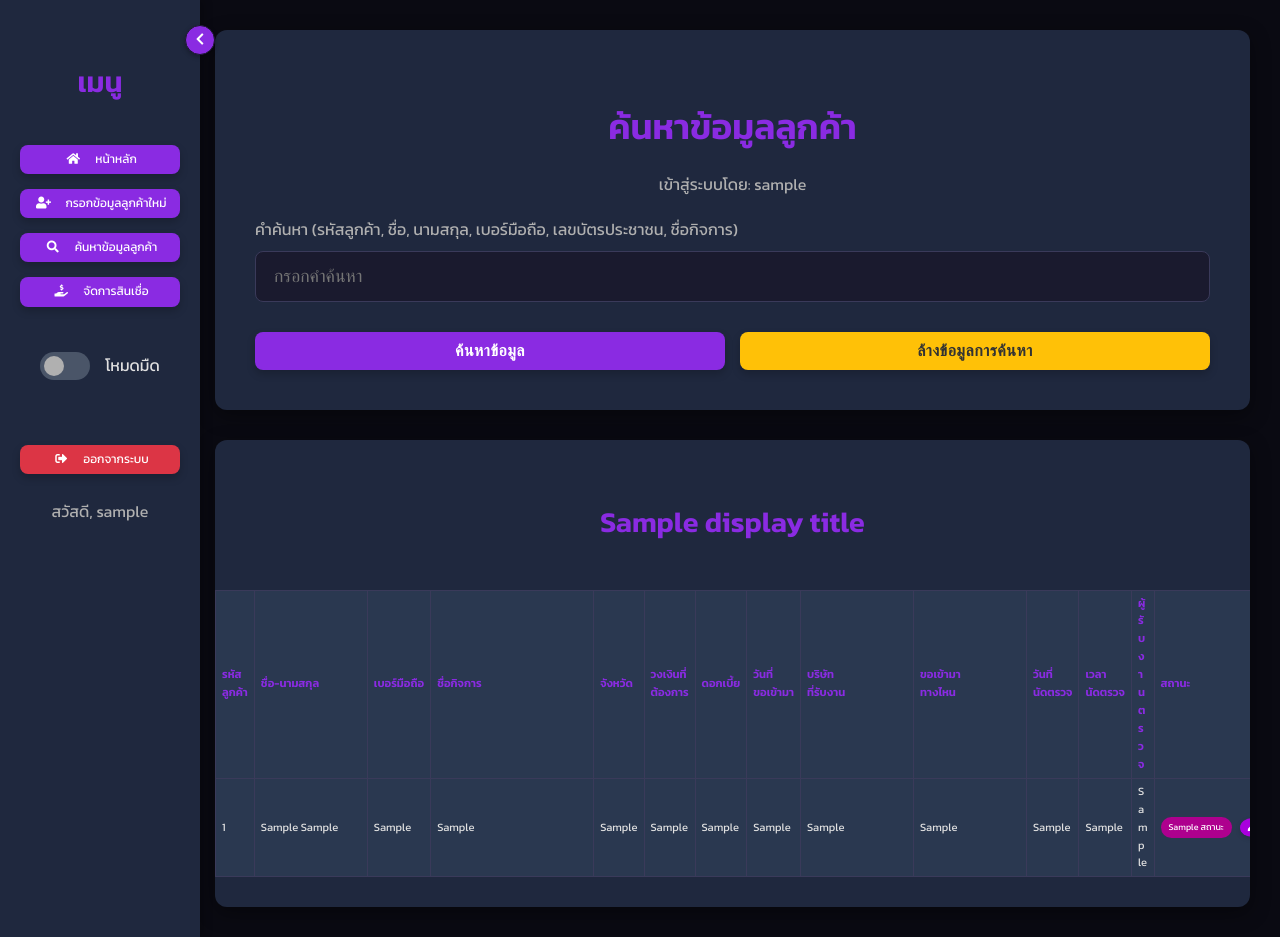
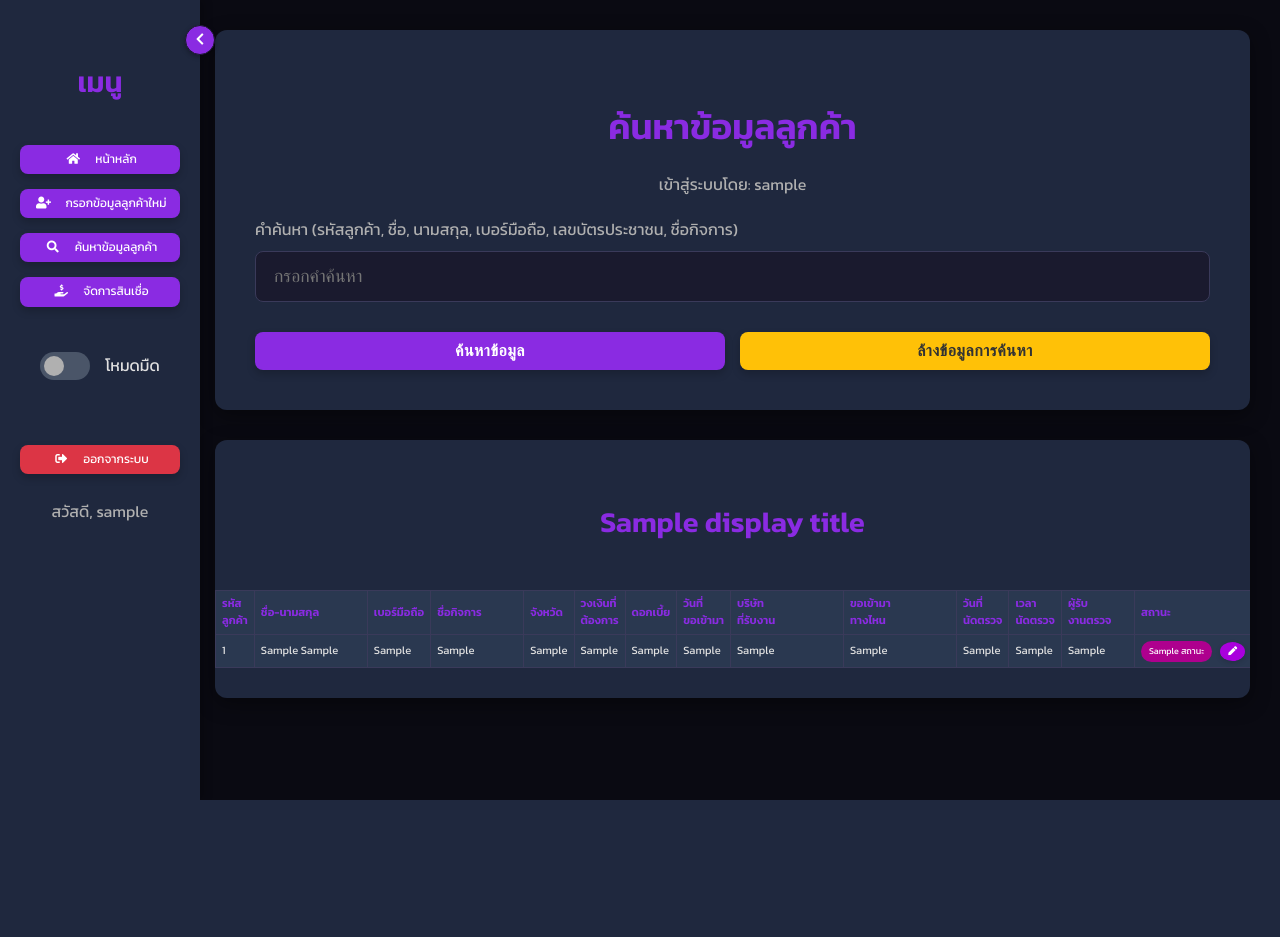
Before and after one commit to khantahome/flask-customer-app, a Flask app: template templates/search_data.html in a window 1280 px wide. After the commit the page ends 800 px from the top, so only its background shows below. Run offline with Flask 3, Linux system fonts and the light colour scheme; the template is opened without the code that fills it: most values are stand-ins (such as "Sample title", 1, 10 or a date in 2020); grey boxes labelled with a size stand in for pictures from a placeholder-image service; some libraries are stand-ins or nearby versions.

Commit message:
แก้หัวตาราง

```diff
--- a/templates/search_data.html
+++ b/templates/search_data.html
@@ -765,7 +765,14 @@
 
         /* ให้พื้นที่คอลัมน์ 'ชื่อกิจการ' มากเป็นพิเศษ */
         .results-table th:nth-child(4), .results-table td:nth-child(4) {
-            min-width: 150px; /* ลดจาก 180px */
+        min-width: 80px;      /* หรือขนาดที่ต้องการ */
+        max-width: 120px;      /* จำกัดความกว้างสูงสุด */
+        white-space: nowrap;   /* ไม่ขึ้นบรรทัดใหม่ */
+        overflow: hidden;      /* ซ่อนข้อความที่เกิน */
+        text-overflow: ellipsis; /* แสดง ... */
+        }
+        .results-table th:nth-child(13), .results-table td:nth-child(13) {
+        min-width: 60px;
         }
 
         /* NEW: Modal Styles for Customer Details */
@@ -1161,7 +1168,7 @@
                                 <td>{{ record.get('Customer ID', '-') }}</td>
                                 <td>{{ record.get('ชื่อ', '') }} {{ record.get('นามสกุล', '') }}</td>
                                 <td>{{ record.get('เบอร์มือถือ', '-') }}</td>
-                                <td>{{ record.get('ชื่อกิจการ', '-') }}</td>
+                                <td title="{{ record.get('ชื่อกิจการ', '-') }}">{{ record.get('ชื่อกิจการ', '-') }}</td>
                                 <td>{{ record.get('จังหวัดที่อยู่', '-') }}</td>
                                 <td>{{ record.get('วงเงินที่ต้องการ', '-') }}</td>
                                 <td>{{ record.get('หักดอกหัวท้าย', '-') }}</td>
```
